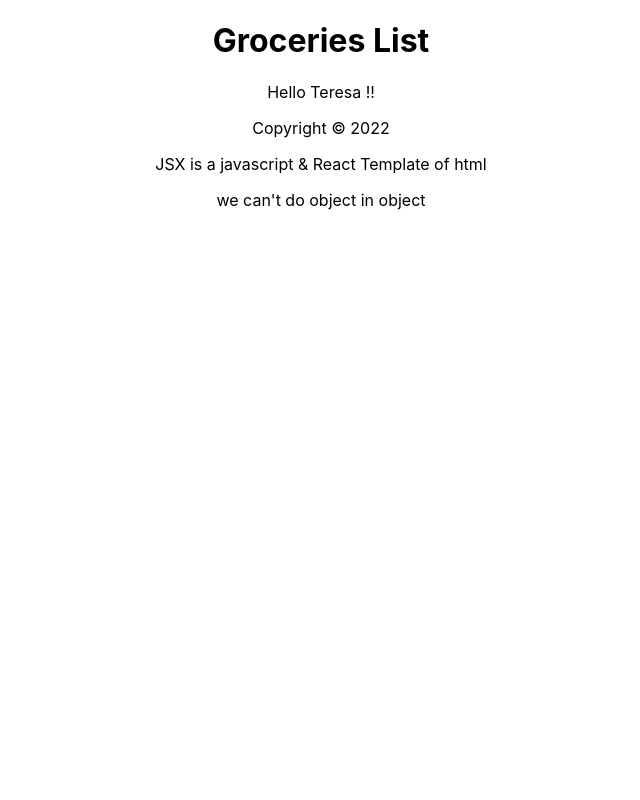
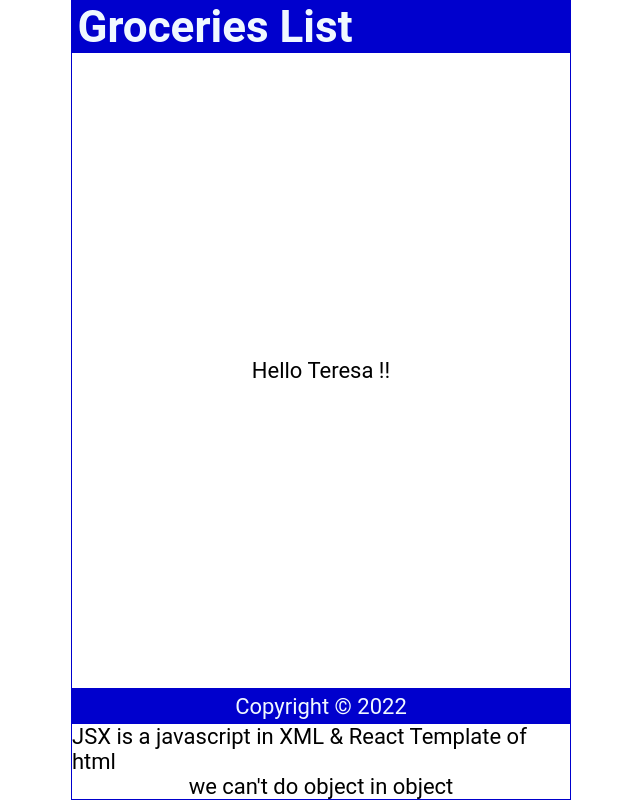
Before and after one commit to MorrisLCY/Grocery-List-Check-List-, a React (Create React App) app: page / in a window 1280 px wide. Shown: the whole page, without its empty margins (319-959 px from the left). Built offline with nearby package versions, Linux system fonts and the light colour scheme.

Commit message:
CH4 Applying CSS styles

```diff
--- a/src/App.css
+++ /dev/null
@@ -1,38 +0,0 @@
-.App {
-  text-align: center;
-}
-
-.App-logo {
-  height: 40vmin;
-  pointer-events: none;
-}
-
-@media (prefers-reduced-motion: no-preference) {
-  .App-logo {
-    animation: App-logo-spin infinite 20s linear;
-  }
-}
-
-.App-header {
-  background-color: #282c34;
-  min-height: 100vh;
-  display: flex;
-  flex-direction: column;
-  align-items: center;
-  justify-content: center;
-  font-size: calc(10px + 2vmin);
-  color: white;
-}
-
-.App-link {
-  color: #61dafb;
-}
-
-@keyframes App-logo-spin {
-  from {
-    transform: rotate(0deg);
-  }
-  to {
-    transform: rotate(360deg);
-  }
-}
--- a/src/App.js
+++ b/src/App.js
@@ -1,20 +1,14 @@
-import './App.css';
 import Header from './Header';
 import Content from './Content';
 import Footer from './Footer';
 
 function App() {
-  const handleName = () =>{
-    const names = ['Morris', 'Sylvia', 'Teresa'];
-    const int = Math.floor(Math.random()*3);
-    return names[int];
-  }
   return (
     <div className="App">
       <Header />
       <Content />
       <Footer />
-      <p>JSX is a javascript & React Template of html</p>
+      <p>JSX is a javascript in XML & React Template of html</p>
       <p>we can't do object in object </p>
     </div>
   );
--- a/src/Header.js
+++ b/src/Header.js
@@ -1,4 +1,8 @@
 const Header = () => {
+    // const headerStyle = {
+    //     backgroundColor: 'royalblue',
+    //     color: '#fff'
+    // }
     return(
         <header>
             <h1>Groceries List</h1>
--- a/src/index.css
+++ b/src/index.css
@@ -1,13 +1,59 @@
+* {
+  margin: 0;
+  padding: 0;
+  box-sizing: border-box;
+}
+
+html {
+  font-size: 22px;
+}
+
 body {
-  margin: 0;
-  font-family: -apple-system, BlinkMacSystemFont, 'Segoe UI', 'Roboto', 'Oxygen',
+  min-height: 100vh;
+  font-family: 'Roboto', 'Oxygen',
     'Ubuntu', 'Cantarell', 'Fira Sans', 'Droid Sans', 'Helvetica Neue',
     sans-serif;
   -webkit-font-smoothing: antialiased;
   -moz-osx-font-smoothing: grayscale;
 }
 
-code {
-  font-family: source-code-pro, Menlo, Monaco, Consolas, 'Courier New',
-    monospace;
+.App {
+  display: flex;
+  flex-direction: column;
+  justify-content: center;
+  align-items: center;
+  height: 100vh;
+  width: 100%;
+  max-width: 500px;
+  border: 1px solid mediumblue;
+  margin: auto;
 }
+
+header {
+  width: 100%;
+  padding: 0 0.25em;
+  background-color: mediumblue;
+  color: aliceblue;
+  display: flex;
+  justify-content: space-between;
+  align-items: center;
+}
+
+main {
+  width: 100%;
+  display: flex;
+  flex-direction: column;
+  flex-grow: 1;
+  justify-content: center;
+  align-items: center;
+  overflow-y: auto;
+}
+
+footer {
+  width: 100%;
+  padding: 0.25em;
+  background-color: mediumblue;
+  color: aliceblue;
+  display: grid;
+  place-content: center;
+}
```
Also changed, not shown: src/logo.svg (deleted).
